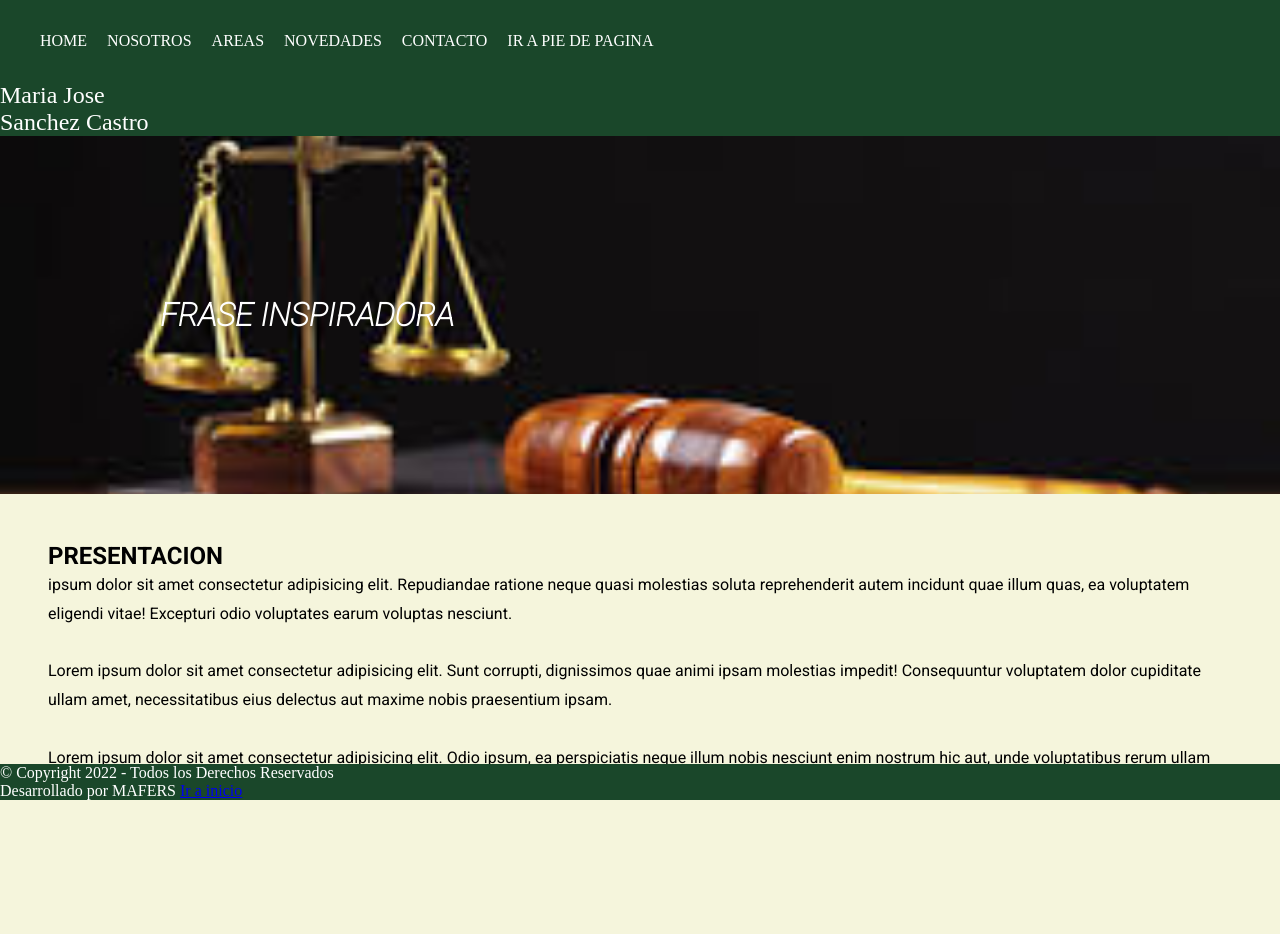
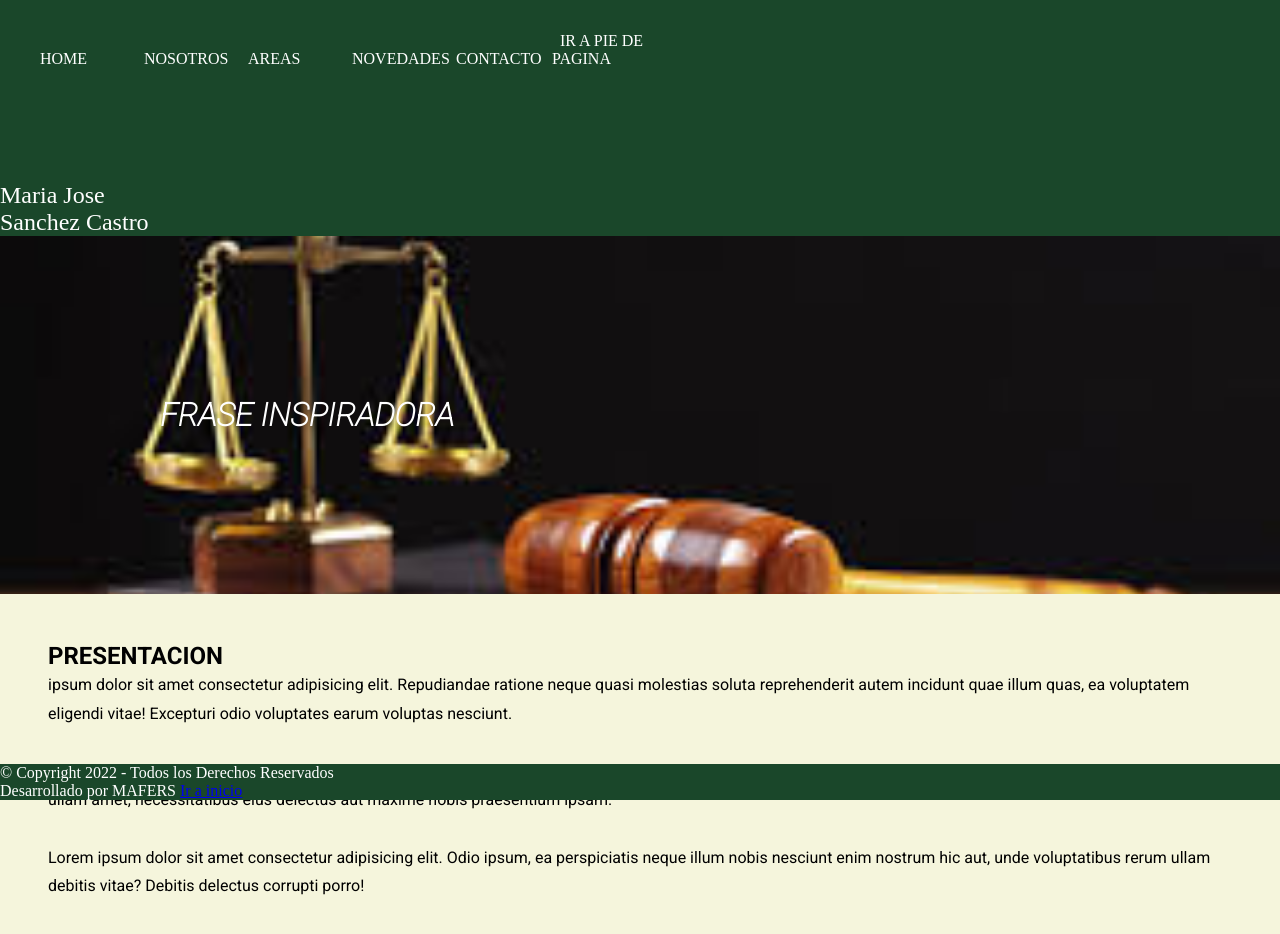
Before and after one commit to MariaFernandaZamanillo/abg.sc_zamanillo, a plain HTML site: page index.html in a window 1280 px wide. Before the commit the page ends 849 px from the top, so only its background shows below. Drawn offline with Linux system fonts and the light colour scheme.

Commit message:
problema

```diff
--- a/css/estilos.css
+++ b/css/estilos.css
@@ -11,15 +11,19 @@ header{
 }
 
 /*............NAVBAR...........*/
-.header__nav{
-    width: 100%;
-}
+
 .header__nav ul{
     padding: 2rem;
     list-style-type: none;
 }
 .header__nav li{
     display: inline-block;
+    width: 100px;
+   height: 100px;
+   transition: width 1s;
+}
+.header__nav li:hover {
+   width: 200px;
 }
 .header__nav a{
     text-decoration: none;
```
